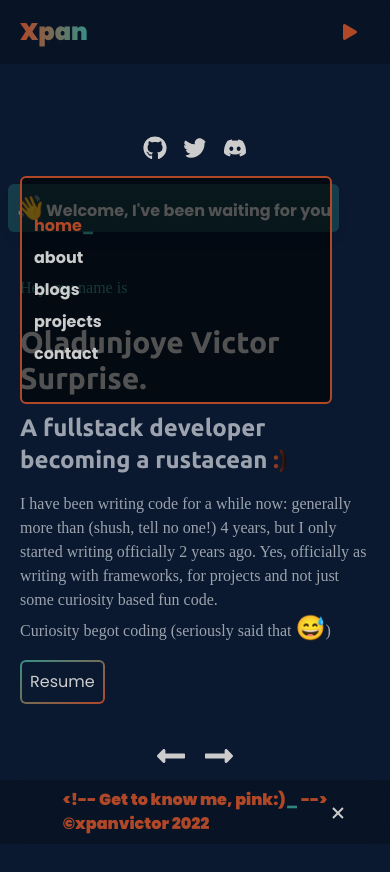
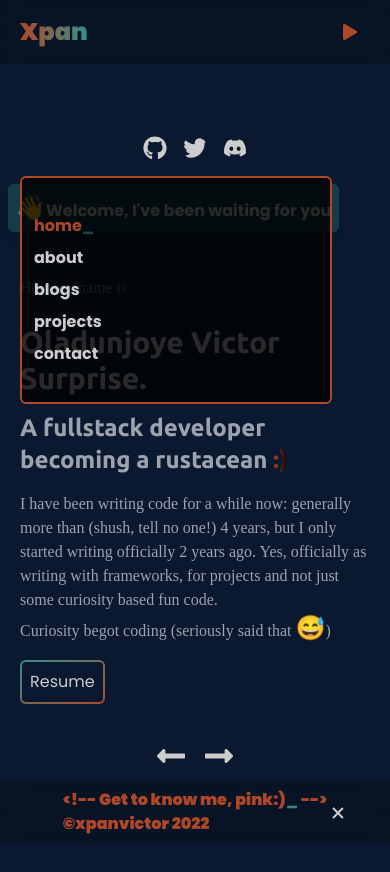
Before and after one commit to xpanvictor/portfolio, a Next.js app: page / in a window 390 px wide. Both pictures are taken after a click on the button 339 px from the left and 812 px from the top of the page. Shown: the top 872 px of the page. Built offline with nearby package versions, Linux system fonts and the light colour scheme; a web font is replaced by a local one.

Commit message:
Fix: mob nav

```diff
--- a/src/template/nav.tsx
+++ b/src/template/nav.tsx
@@ -80,7 +80,7 @@ const Nav = ({showMenu}: {showMenu: boolean}) => {
             </button>
             {/*mobile nav*/}
             <ul className={`${!showMenu && 'hidden'} fixed h-fit py-8 rounded-md border-2 border-ascent-200 mx-auto
-             w-4/5 bg-black/60 backdrop-blur-xl top-44 z-40`}>
+             w-4/5 bg-black/80 backdrop-blur-xl top-44 z-40`}>
                 {pages.map((page, x) =>
                     <Link href={`/${page == pages[0] ? '': page}`} key={x}><a>
                         <li className={`${styles.navbar} relative w-fit cursor-pointer hover:bg-none p-1 px-3 hover:text-ascent-200 rounded-md hover:shadow-lg`}>
```
